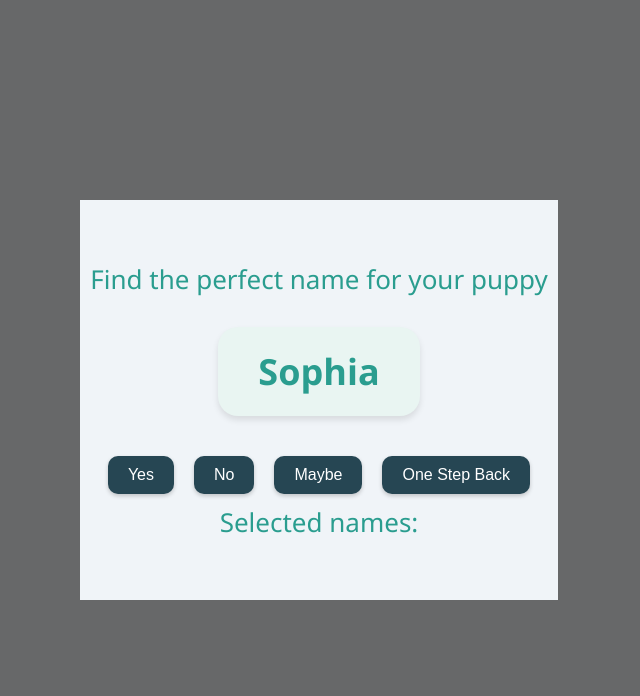
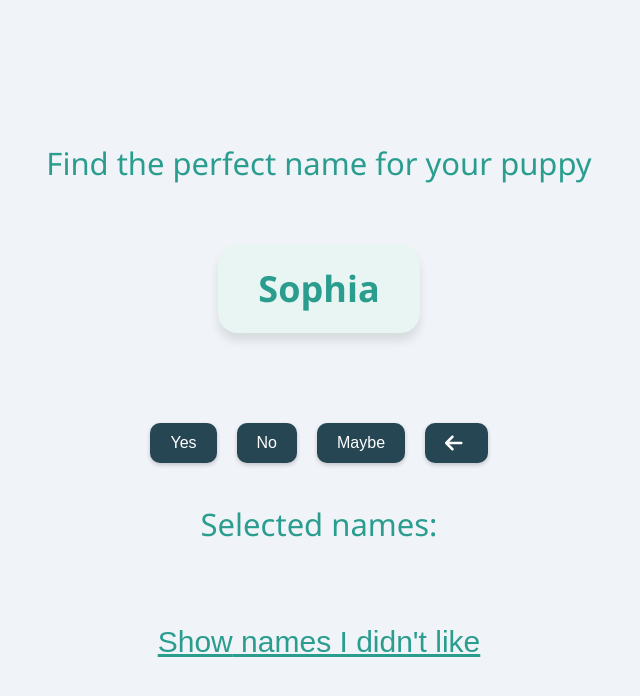
Before and after one commit to vikikukic99/React1-Project1, a React (Create React App) app: page / in a window 1280 px wide. Shown: the top 696 px of the page, without its empty margins (321-961 px from the left). Built offline with nearby package versions, Linux system fonts and the light colour scheme.

Commit message:
Link for no names

```diff
--- a/package.json
+++ b/package.json
@@ -3,6 +3,9 @@
   "version": "0.1.0",
   "private": true,
   "dependencies": {
+    "@fortawesome/fontawesome-svg-core": "^6.5.1",
+    "@fortawesome/free-solid-svg-icons": "^6.5.1",
+    "@fortawesome/react-fontawesome": "^0.2.0",
     "@testing-library/jest-dom": "^5.17.0",
     "@testing-library/react": "^13.4.0",
     "@testing-library/user-event": "^13.5.0",
--- a/src/App.css
+++ b/src/App.css
@@ -2,30 +2,12 @@
   text-align: center;
 }
 .App-header {
-  background-color: #676869;
+  background-color: #2a9d8f;
   min-height: 100vh;
-  display: flex;
-  flex-direction: column;
+  display:fix;
+  flex-direction:row;
   align-items: center;
   justify-content: center;
-  font-size: calc(10px + 2vmin);
+  font-size: calc(15px + 2vmin);
   color: white;
 }
-
-/* .fireworks {
-  position: fixed;
-  top: 0;
-  left: 0;
-  width: 100%;
-  height: 100%;
-  z-index: 9999;
-  pointer-events: none;
-  background: radial-gradient(circle, rgba(255,255,255,1) 20%, rgba(0,212,255,1) 100%);
-  animation: fireworks-animation 1s infinite;
-}
-
-@keyframes fireworks-animation {
-  0% {background-position: 0 0;}
-  50% {background-position: 100% 100%;}
-  100% {background-position: 0 0;}
-} */
--- a/src/Fireworks.js
+++ b/src/Fireworks.js
@@ -1,5 +1,6 @@
 import React, { useEffect } from 'react';
 import confetti from 'canvas-confetti';
+
 
 const Fireworks = () => {
   useEffect(() => {
--- a/src/NameSelector.js
+++ b/src/NameSelector.js
@@ -2,19 +2,21 @@ import React, { useState, useEffect } from 'react';
 import styled from 'styled-components';
 import { motion } from 'framer-motion';
 import Fireworks from './Fireworks';
-
+import { FontAwesomeIcon } from '@fortawesome/react-fontawesome';
+import { faArrowLeft } from '@fortawesome/free-solid-svg-icons';
 
 
 // Container for the whole app
 const Container = styled.div`
-  display: flex;
+  display:flex ;
   flex-direction: column;
   align-items: center;
   justify-content: center;
-  min-height: 50vh;
+  min-height: 100vh;
   background-color: #f0f4f8;
   color: #333;
   font-family: 'Segoe UI', Tahoma, Geneva, Verdana, sans-serif;
+
 `;
 
 // Animations for name transitions
@@ -26,18 +28,18 @@ const NameContainer = styled(motion.div)`
   background-color: #e9f5f2;
   padding: 20px 40px;
   border-radius: 20px;
-  box-shadow: 0 4px 6px rgba(0,0,0,0.1);
+  box-shadow: 0 8px 10px rgba(0,0,0,0.1);
 `;
 
 // Styling for button container
 const ButtonContainer = styled.div`
-  margin-top: 20px;
+  margin-top: 70px;
   display: flex;
   justify-content: center;
 `;
 
 // Button styling for Yes, No, Maybe options
-const Button = styled.button`
+const MotionButton = styled(motion.button)`
   margin: 0 10px;
   padding: 10px 20px;
   font-size: 16px;
@@ -59,6 +61,27 @@ const Button = styled.button`
   }
 `;
 
+const ToggleLink = styled.button`
+  background: none;
+  border: none;
+  color: #2a9d8f;
+  cursor: pointer;
+  padding: 20px 40px;
+  margin: 20px;
+  font-size: 30px;
+  text-decoration: underline;
+
+  &:hover {
+    color: #264653; /* Darker shade for hover state */
+    text-decoration: none;
+  }
+
+  &:focus {
+    outline: none; /* Removes the outline to keep the UI clean */
+  }
+`;
+
+
 
 const namesList = [
   "Sophia", "Jackson", "Olivia", "Liam", "Emma",
@@ -73,6 +96,8 @@ const namesList = [
   "Wyatt", "Aria", "Jayden", "Zoey", "Gabriel"
 ];
 
+
+
 function NameSelector() {
   const [currentIndex, setCurrentIndex] = useState(0);
   const [selectedNames, setSelectedNames] = useState([]);
@@ -80,6 +105,11 @@ function NameSelector() {
   const [maybeNames, setMaybeNames] = useState([]);
   const [activeNames, setActiveNames] = useState([...namesList]);
   const [lastAction, setLastAction] = useState(null);
+  const [showRejectedNames, setShowRejectedNames] = useState(false);
+const toggleRejectedNames = () => {
+    setShowRejectedNames(prev => !prev);
+  };
+
 
   useEffect(() => {
     const filteredNames = namesList.filter(name => !selectedNames.includes(name) && !rejectedNames.includes(name));
@@ -117,39 +147,50 @@ function NameSelector() {
     <Container>
         <div className='selected-names'>Find the perfect name for your puppy</div>
 
-
-
         {activeNames.length > 0 ? (
           <>
             <NameContainer
-              key={activeNames[currentIndex]}
-              initial={{ opacity: 0, scale: 0.8 }}
-              animate={{ opacity: 1, scale: 1 }}
-              transition={{ duration: 0.5 }}
-            >
-              {activeNames[currentIndex]}
+                key={activeNames[currentIndex]}
+                initial={{ opacity: 0, x: -100 }}
+                animate={{ opacity: 1, x: 0 }}
+                exit={{ opacity: 0, x: 100 }}
+                transition={{ duration: 0.5, type: "spring", stiffness: 100 }}
+                >
+                {activeNames[currentIndex]}
             </NameContainer>
+
             <ButtonContainer>
-              <Button onClick={() => handleResponse('yes', activeNames[currentIndex])}>Yes</Button>
-              <Button onClick={() => handleResponse('no', activeNames[currentIndex])}>No</Button>
-              <Button onClick={() => handleResponse('maybe', activeNames[currentIndex])}>Maybe</Button>
-              <Button onClick={undoLastAction}>One Step Back</Button>
+                <MotionButton whileHover={{ scale: 1.05 }} whileTap={{ scale: 1.95 }} onClick={() => handleResponse('yes', activeNames[currentIndex])} >Yes
+                </MotionButton>
+                <MotionButton whileHover={{ scale: 1.05 }} whileTap={{ scale: 1.95 }} onClick={() => handleResponse('no', activeNames[currentIndex])}>No</MotionButton>
+                <MotionButton whileHover={{ scale: 1.05 }} whileTap={{ scale: 1.95 }} onClick={() => handleResponse('maybe', activeNames[currentIndex])}>Maybe</MotionButton>
+                <MotionButton onClick={undoLastAction}>
+                    <FontAwesomeIcon icon={faArrowLeft} style={{ marginRight: '5px' }} size="lg" />
+                </MotionButton>
             </ButtonContainer>
+
           </>
         ) : (
-          <div className="fireworks">🎆 Congratulations! No more names to display. 🎆
-          <Fireworks /></div>
+          <motion.div className="fireworks">🎆 Congratulations! This is your chosen list of names. 🎆
+          <Fireworks /></motion.div>
         )}
-      <div className='selected-names'>
-        Selected names: {selectedNames.join(', ')}
+            <motion.div className='selected-names'>Selected names: {selectedNames.join(', ')}</motion.div>
 
+            <ToggleLink onClick={toggleRejectedNames}>
+                {showRejectedNames ? 'Hide' : 'Show'} names I didn't like
+            </ToggleLink>
+
+        {showRejectedNames && (
+      <div>
+        <h3>Names Rejected:</h3>
+        <ul>
+          {rejectedNames.map(name => (
+            <li key={name}>{name}</li>
+          ))}
+        </ul>
       </div>
-
-    </Container>
-
-  );
-
+    )}
+  </Container>
+);
 }
-
-
 export default NameSelector;
--- a/src/index.css
+++ b/src/index.css
@@ -15,6 +15,14 @@ code {
 }
 
 .selected-names{
-  margin: 10px;
+  margin: 40px;
   color: #2a9d8f;
 }
+
+.didint-like-names{
+  border: none;
+}
+
+.ul{
+  background-color: none;
+}
```
Also changed, not shown: 1 other file (tests, documents, lock files or other folders).
